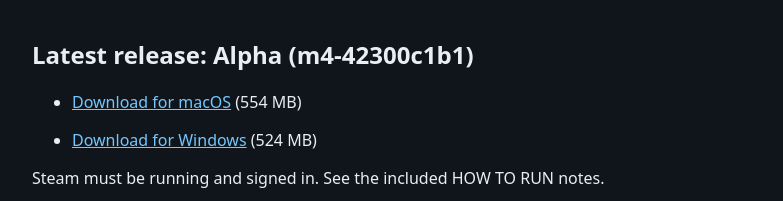
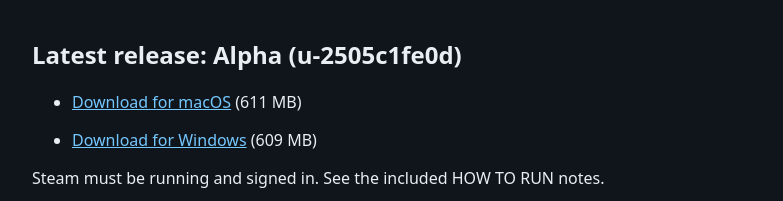
Before and after one commit to Hulkrunners/hulkrunners.github.io, a plain HTML site: page index.html in a window 1280 px wide. Shown: the part 543-744 px from the top of the page, without its empty margins (248-1031 px from the left). Drawn offline with Linux system fonts and the light colour scheme.

Commit message:
Alpha (u-2505c1fe0d): the latest build's downloads, the Unity game (Jon, November 14: "we can keep the version description and video, but we should update the release to this version for playtesting")
Co-Authored-By: Claude Fable 5.2 <noreply@anthropic.com>

```diff
--- a/index.html
+++ b/index.html
@@ -19,10 +19,10 @@
     <a href="hulkrunners-trailer.mp4">Download the trailer</a>
   </video>
   <script>document.getElementById("showcase").volume = 0.5;</script>
-  <h2>Latest release: Alpha (m4-42300c1b1)</h2>
+  <h2>Latest release: Alpha (u-2505c1fe0d)</h2>
   <ul>
-    <li><a href="https://github.com/Hulkrunners/hulkrunners.github.io/releases/download/m4-42300c1b1/Hulkrunners-m4-42300c1b1-macOS.zip">Download for macOS</a> (554 MB)</li>
-    <li><a href="https://github.com/Hulkrunners/hulkrunners.github.io/releases/download/m4-42300c1b1/Hulkrunners-m4-42300c1b1-Windows.zip">Download for Windows</a> (524 MB)</li>
+    <li><a href="https://github.com/Hulkrunners/hulkrunners.github.io/releases/download/u-2505c1fe0d/Hulkrunners-u-2505c1fe0d-macOS.zip">Download for macOS</a> (611 MB)</li>
+    <li><a href="https://github.com/Hulkrunners/hulkrunners.github.io/releases/download/u-2505c1fe0d/Hulkrunners-u-2505c1fe0d-Windows.zip">Download for Windows</a> (609 MB)</li>
   </ul>
   <p>Steam must be running and signed in. See the included HOW TO RUN notes.</p>
   <h2>Hulkrunners Alpha</h2>
```
